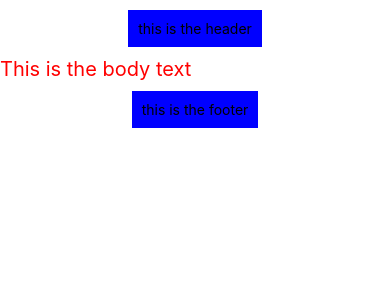
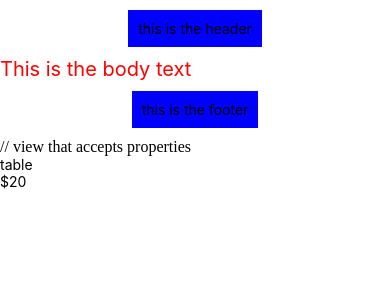
Before and after one commit to zhuodp/zetoRN, a React Native app: screen / in a window 390 px wide. Shown: the top 300 px of the page. Built offline with nearby package versions, Linux system fonts and the light colour scheme.

Commit message:
ADD: simple view that accepts properties

```diff
--- a/App.tsx
+++ b/App.tsx
@@ -9,6 +9,7 @@ import React from 'react';
 import { View, Text, SafeAreaView } from 'react-native';
 import MyText from './components/MyText';
 import styles from './components/styles';
+import ItemView from './components/ItemView';
 
 const App = () => {
   return (
@@ -16,6 +17,9 @@ const App = () => {
       <View style={styles.normalBox}><Text>this is the header</Text></View>
       <MyText/>
       <View style={styles.normalBox}><Text>this is the footer</Text></View>
+
+      // view that accepts properties
+      <ItemView name={'table'} price={'$20'}></ItemView>
     </SafeAreaView>
   );
 };
--- /dev/null
+++ b/components/ItemView.js
@@ -0,0 +1,11 @@
+import React from "react";
+import { View, Text } from "react-native";
+
+const ItemView = ({name, price}) => {
+    return <View>
+        <Text>{name}</Text>
+        <Text>{price}</Text>
+    </View>
+}
+
+export default ItemView
```
